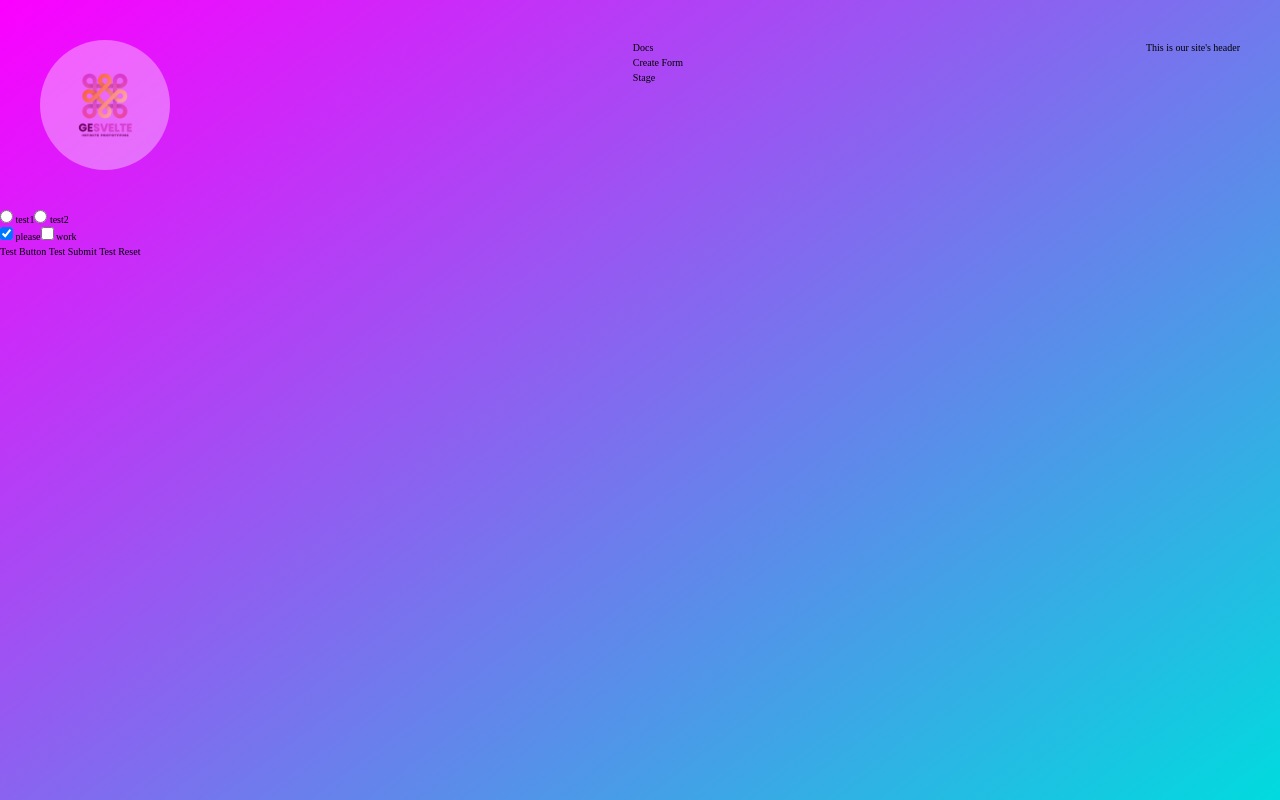
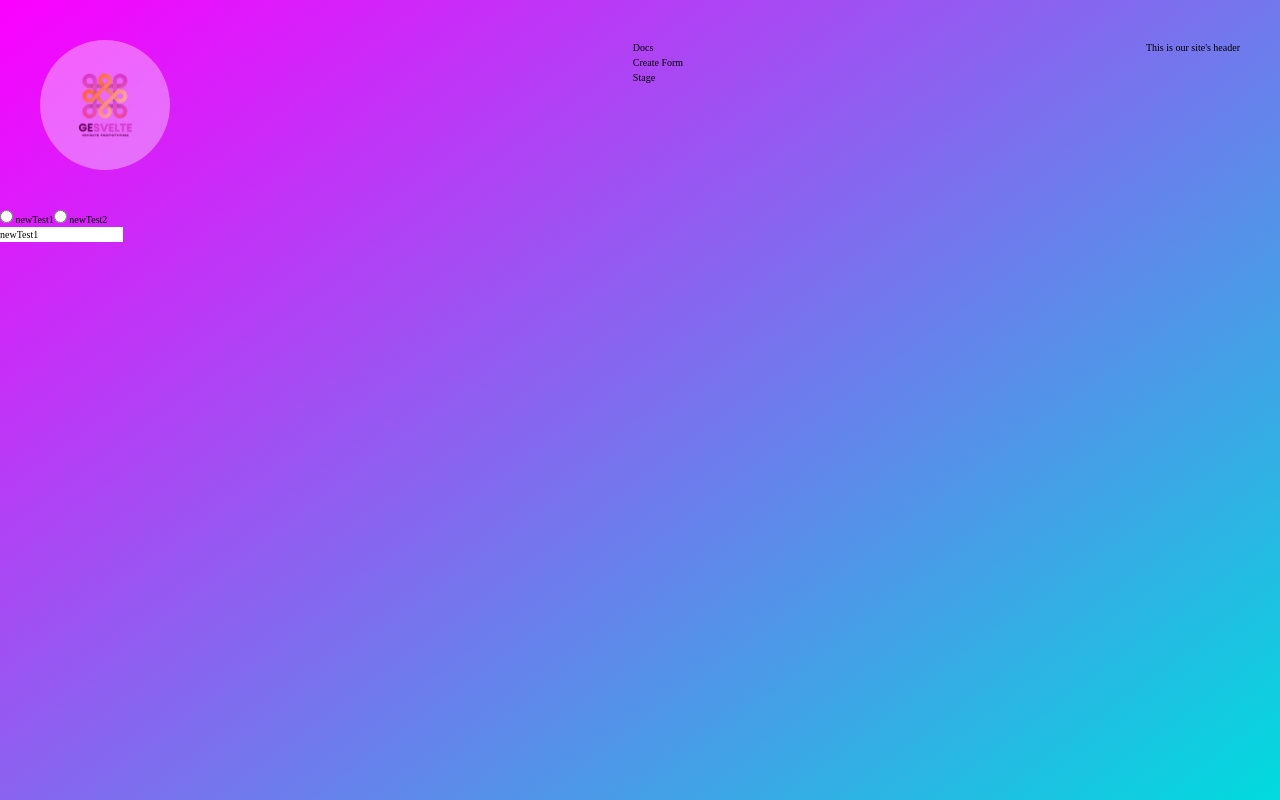
Before and after one commit to oslabs-beta/geSvelte, a SvelteKit app: page /stage in a window 1280 px wide. Built offline with nearby package versions, Linux system fonts and the light colour scheme.

Commit message:
Initial commit of componentStore rework
Co-authored-by: Stefan Jordan sjordan2010@gmail.com
Co-authored-by: Johnny Howell tsjohnnyh@gmail.com
Co-authored-by: Ksenia 45905849+ksslv@users.noreply.github.com
Co-authored-by: Umair Shafiq soulofstorms@hotmail.com

```diff
--- a/src/routes/stage/+page.svelte
+++ b/src/routes/stage/+page.svelte
@@ -3,13 +3,29 @@
   import Radio from "$lib/components/base/Radio.svelte";
   import Checkbox from "$lib/components/base/Checkbox.svelte";
   import Button from "$lib/components/base/Button.svelte";
+  import { componentStore } from "../../stores/componentStore";
+	import { onMount } from "svelte";
+
+  const defaultObj = {fields: ['newTest1', 'newTest2'], name: "working"};
+
+  onMount(() => {
+    $componentStore = Object.assign({}, defaultObj);
+  });
 </script>
 
 
 <!-- <RegistrationWrapper styleClass="gesvelte-styles" /> -->
-<Radio fields={['test1', 'test2']} name="sample" />
+<!-- <Radio fields={['test1', 'test2']} name="sample" />
 <Checkbox fields={[{value: 'please', checked: true}, {value: 'work', checked: false}]} name="testing" />
 
 <Button type="button" value="Test Button" />
 <Button type="submit" value="Test Submit" />
-<Button type="reset" value="Test Reset" />
+<Button type="reset" value="Test Reset" /> -->
+
+<Radio {...$componentStore} />
+
+{#if Object.hasOwn($componentStore, 'fields')}
+  <input type="text" bind:value={$componentStore.fields[0]} />
+{:else}
+  <input type="text" value={defaultObj.fields[0]} />
+{/if}
--- /dev/null
+++ b/src/stores/componentStore.js
@@ -0,0 +1,6 @@
+import { writable } from "svelte/store";
+
+export const componentStore = writable({}, () => {
+  console.log('got a subscriber');
+  return () => console.log('no more subscribers')
+})
```
